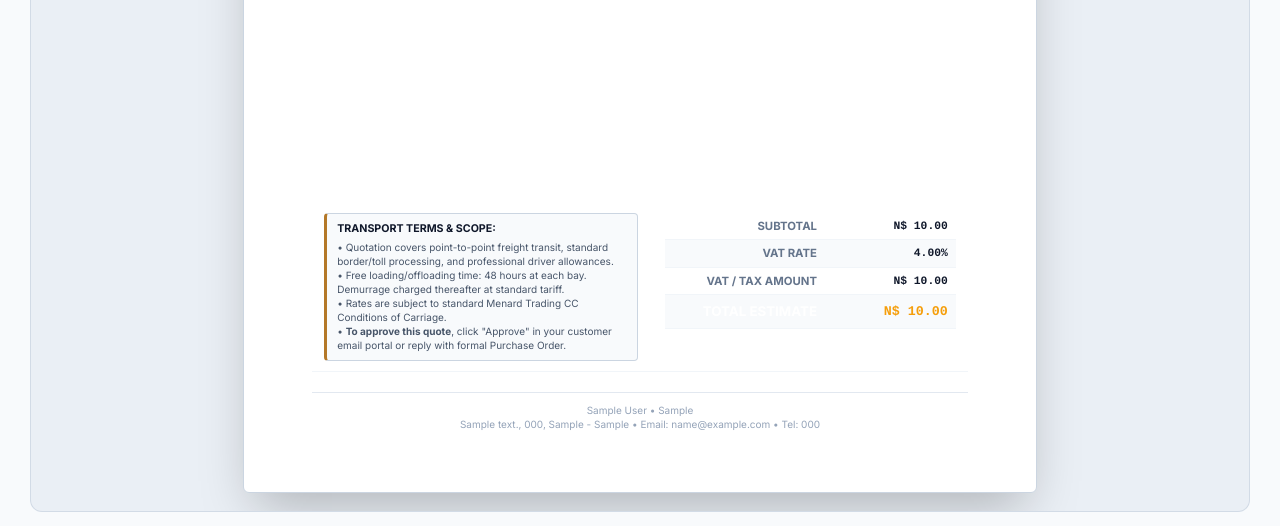
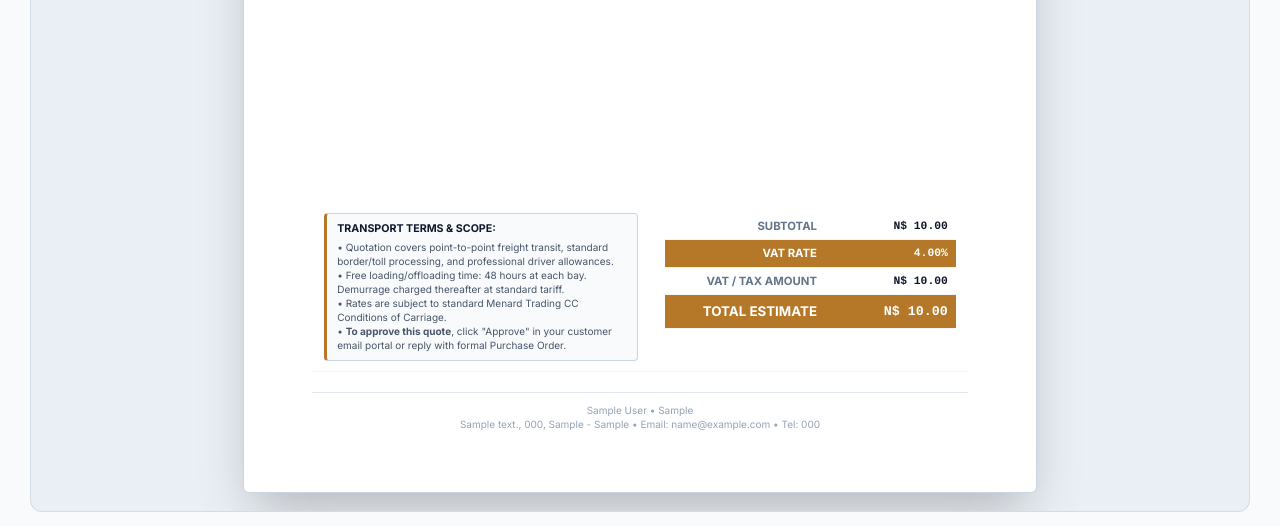
Before and after one commit to issamwema8-code/menardtrading, a Django app: page /quotes/1/preview/ in a window 1280 px wide. Shown: the part 856-1382 px from the top of the page. Run offline with Django 5.2, Linux system fonts and the light colour scheme; a user stored in the database is signed in; tables that the repository leaves empty hold one stand-in row (values such as "Sample post"); data that the repository does not hold is empty; some libraries are stand-ins or nearby versions.

Commit message:
style: apply #B47828 background and white text to VAT RATE and TOTAL ESTIMATE rows across documents

```diff
--- a/templates/pdfs/quotation_pdf.html
+++ b/templates/pdfs/quotation_pdf.html
@@ -214,18 +214,27 @@
       color: #0f172a;
       width: 45%;
     }
+    .vat-rate-row td {
+      background-color: #B47828 !important;
+      color: #ffffff !important;
+      font-weight: bold;
+    }
+    .vat-rate-row .totals-label,
+    .vat-rate-row .totals-value {
+      color: #ffffff !important;
+    }
     .total-row td {
-      background-color: #0f172a;
-      color: #ffffff;
+      background-color: #B47828 !important;
+      color: #ffffff !important;
       font-weight: bold;
       font-size: 10pt;
       padding: 7px 8px;
     }
     .total-row .totals-label {
-      color: #ffffff;
+      color: #ffffff !important;
     }
     .total-row .totals-value {
-      color: #f59e0b;
+      color: #ffffff !important;
     }
     .terms-box {
       background-color: #f8fafc;
@@ -399,17 +408,17 @@
               <td class="totals-label">SUBTOTAL</td>
               <td class="totals-value font-mono">N$ {{ quote.subtotal|money }}</td>
             </tr>
-            <tr>
-              <td class="totals-label">VAT RATE</td>
-              <td class="totals-value font-mono">{{ quote.vat_rate|money }}%</td>
+            <tr class="vat-rate-row" style="background-color: #B47828;">
+              <td class="totals-label" style="background-color: #B47828; color: #ffffff;">VAT RATE</td>
+              <td class="totals-value font-mono" style="background-color: #B47828; color: #ffffff;">{{ quote.vat_rate|money }}%</td>
             </tr>
             <tr>
               <td class="totals-label">VAT / TAX AMOUNT</td>
               <td class="totals-value font-mono">N$ {{ quote.vat_amount|money }}</td>
             </tr>
-            <tr class="total-row">
-              <td class="totals-label">TOTAL ESTIMATE</td>
-              <td class="totals-value font-mono">N$ {{ quote.total_amount|money }}</td>
+            <tr class="total-row" style="background-color: #B47828;">
+              <td class="totals-label" style="background-color: #B47828; color: #ffffff;">TOTAL ESTIMATE</td>
+              <td class="totals-value font-mono" style="background-color: #B47828; color: #ffffff;">N$ {{ quote.total_amount|money }}</td>
             </tr>
           </table>
         </td>
```
Also changed, not shown: static/css/document_system.css (+18 -7 lines), templates/pdfs/invoice_pdf.html (+19 -10 lines).
